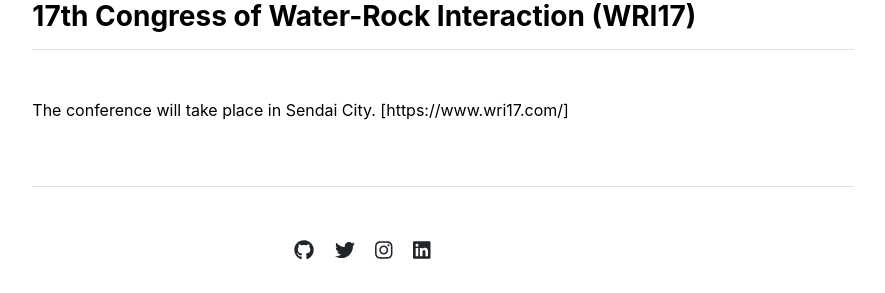
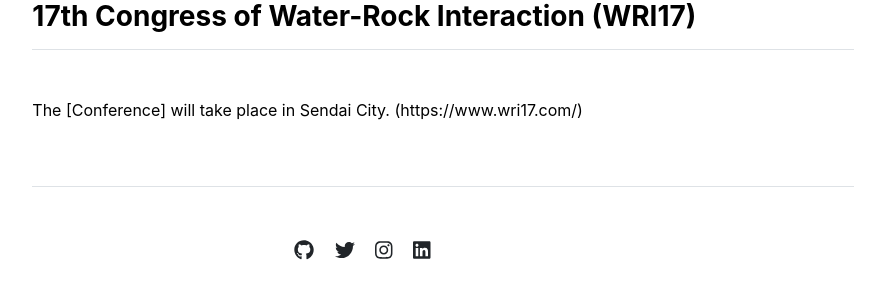
Before and after one commit to diandarisma/diandarisma.github.io, a Jekyll site: the page built from _posts/2023-07-09-WRI.md, in a window 1280 px wide. Shown: the part 207-500 px from the top of the page, without its empty margins (197-1082 px from the left). Built offline with Jekyll 4.4.1, drawn with Linux system fonts in a browser that asks for light colours.

Commit message:
Update 2023-07-09-WRI.md

```diff
--- a/_posts/2023-07-09-WRI.md
+++ b/_posts/2023-07-09-WRI.md
@@ -3,4 +3,4 @@ layout: post
 title: "We will have a poster presentation on 21-22 August at The 17th Congress of Water-Rock Interaction (WRI17)"
 ---
 
-The conference will take place in Sendai City. [https://www.wri17.com/]
+The [Conference] will take place in Sendai City. (https://www.wri17.com/)
```
